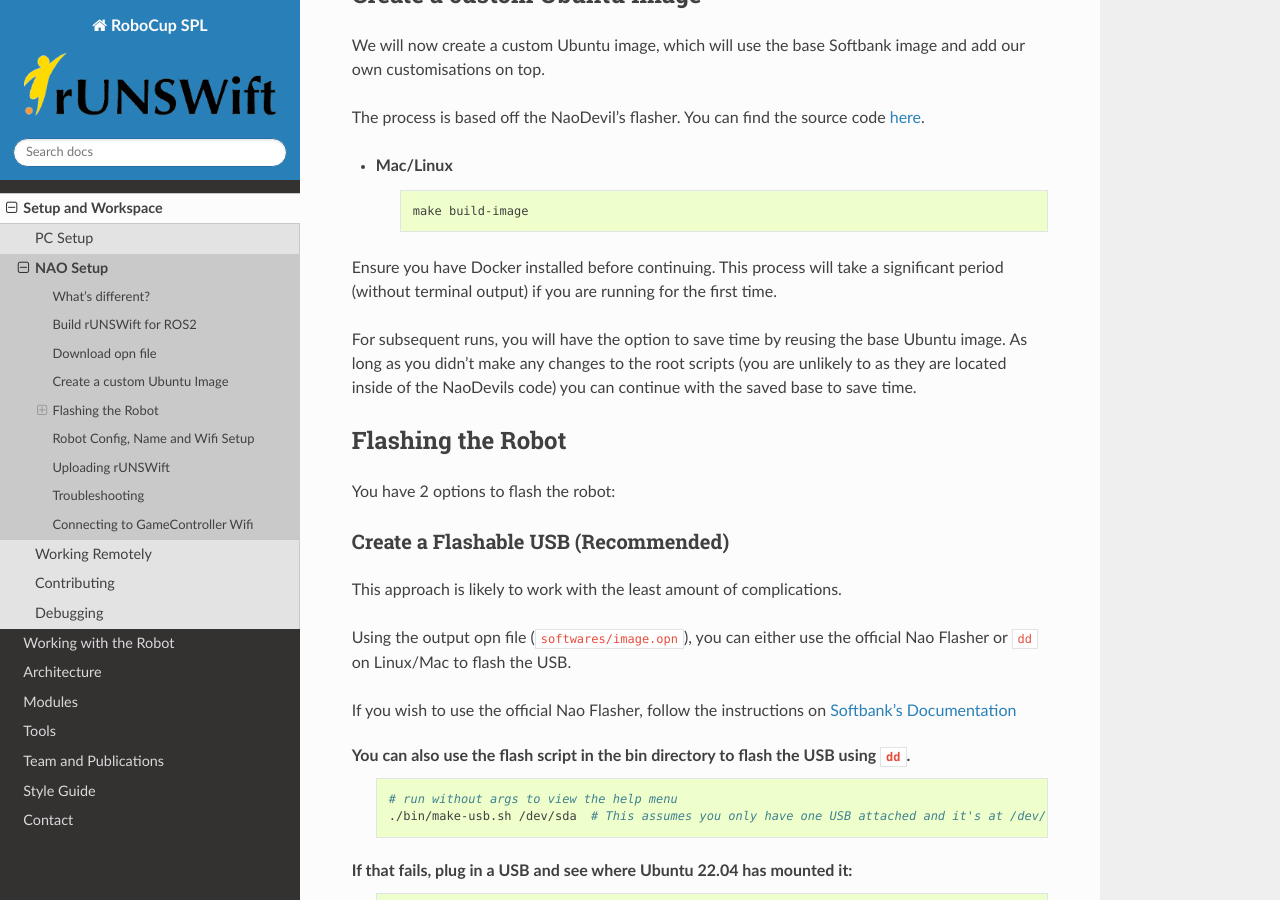
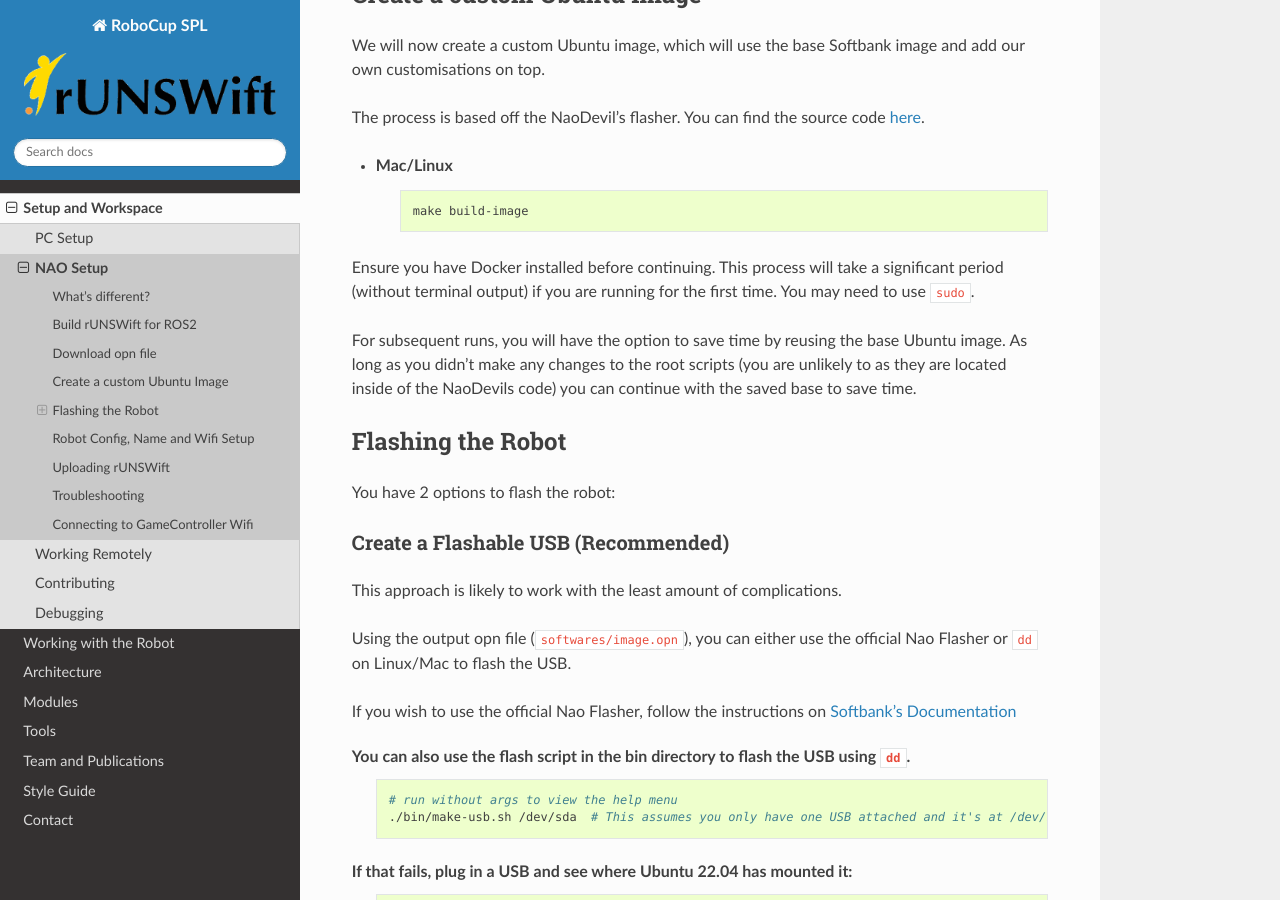
Before and after one commit to UNSWComputing/rUNSWift-docs, a Sphinx documentation site: the page built from source/setup_and_workspace/nao_setup.rst, in a window 1280 px wide and 900 px high, scrolled down 1892 px. Built offline with Sphinx 7.4.7 and the Read the Docs theme 3.1.0, drawn with Linux system fonts in a browser that asks for light colours.

Commit message:
forgot to pull, thi supdates changes

```diff
--- a/source/setup_and_workspace/nao_setup.rst
+++ b/source/setup_and_workspace/nao_setup.rst
@@ -83,7 +83,7 @@
 
         make build-image
 
-Ensure you have Docker installed before continuing. This process will take a significant period (without terminal output) if you are running for the first time.
+Ensure you have Docker installed before continuing. This process will take a significant period (without terminal output) if you are running for the first time. You may need to use ``sudo``.
 
 For subsequent runs, you will have the option to save time by reusing the base Ubuntu image.
 As long as you didn't make any changes to the root scripts (you are unlikely to as they are located inside of the NaoDevils code) you can continue with the saved base to save time.
```
